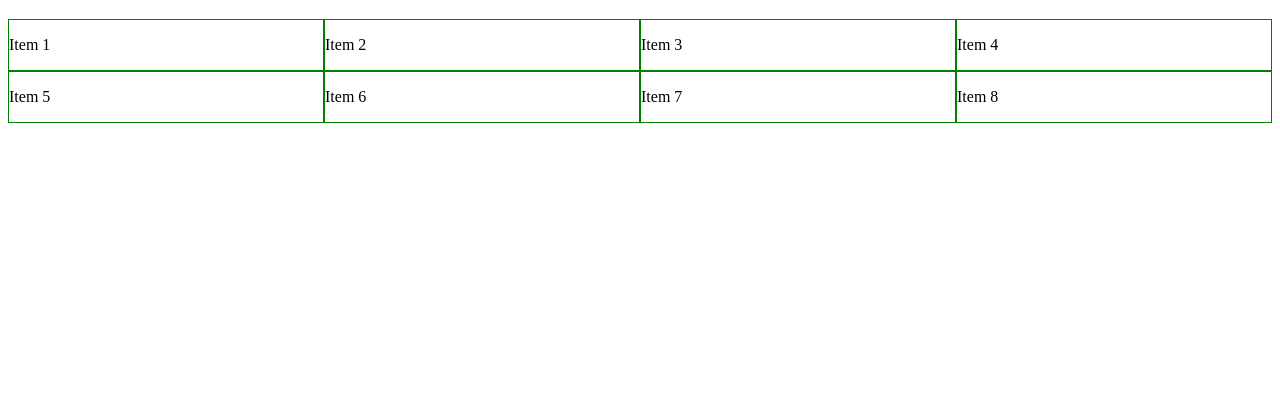
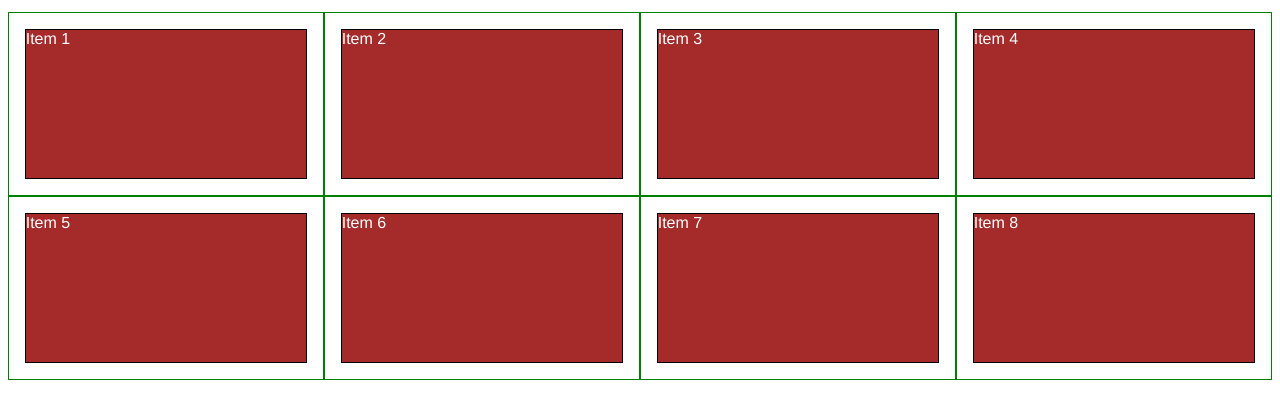
Before and after one commit to RJPerry23d/coursera_webdevelopment, a plain HTML site: page module2/module2-solution/index.html in a window 1280 px wide. Shown: the part 61-480 px from the top of the page. Drawn offline with Linux system fonts and the light colour scheme.

Commit message:
updated the module 2 solution css file

```diff
--- a/module2/module2-solution/css/styles.css
+++ b/module2/module2-solution/css/styles.css
@@ -2,6 +2,20 @@
 * {
   box-sizing: border-box;
 
+  h1 {
+    margin-bottom: 15px;
+  }
+
+  p {
+    border: 1px solid black;
+    background-color: #A52A2A;
+    width: 90%;
+    height: 150px;
+    margin-right: auto;
+    margin-left: auto;
+    font-family: Helvetica;
+    color: white;
+  }
 
 
   /* Simple Responsive Framework. */
```
